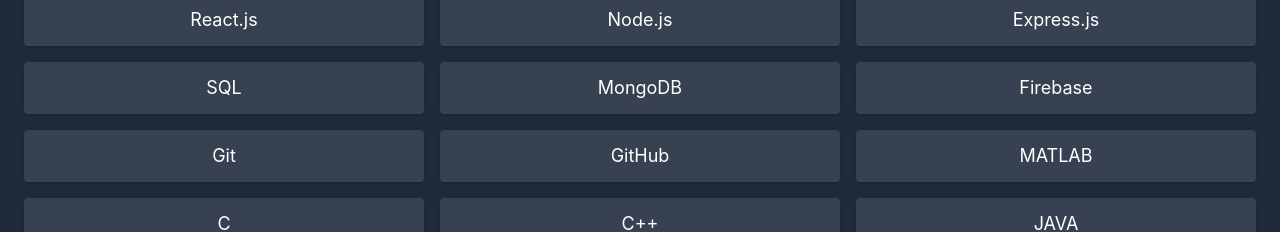
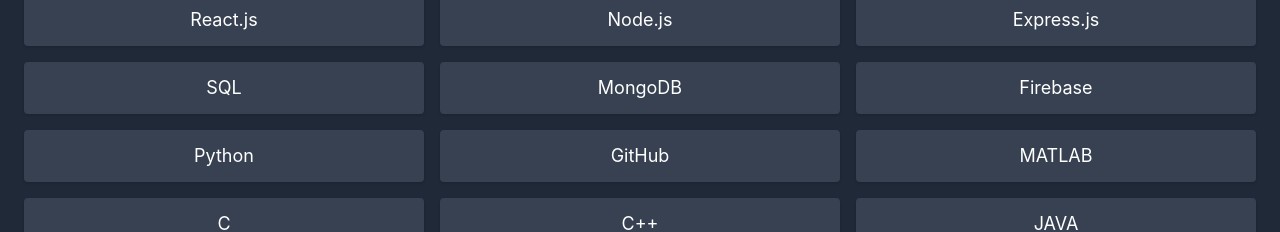
Before and after one commit to Khiyanat-Deori/my-portfolio, a React (Create React App) app: page / in a window 1280 px wide. Shown: the part 1080-1312 px from the top of the page. Built offline with nearby package versions, Linux system fonts and the light colour scheme.

Commit message:
Update: Skills

```diff
--- a/src/components/Skills.js
+++ b/src/components/Skills.js
@@ -3,7 +3,7 @@
 
 const skills = [
   "HTML", "CSS", "JavaScript", "React.js", "Node.js", "Express.js", "SQL",
-  "MongoDB", "Firebase", "Git", "GitHub", "MATLAB", "C", "C++", "JAVA"
+  "MongoDB", "Firebase", "Python", "GitHub", "MATLAB", "C", "C++", "JAVA"
 ];
 
 const Skills = () => {
```
